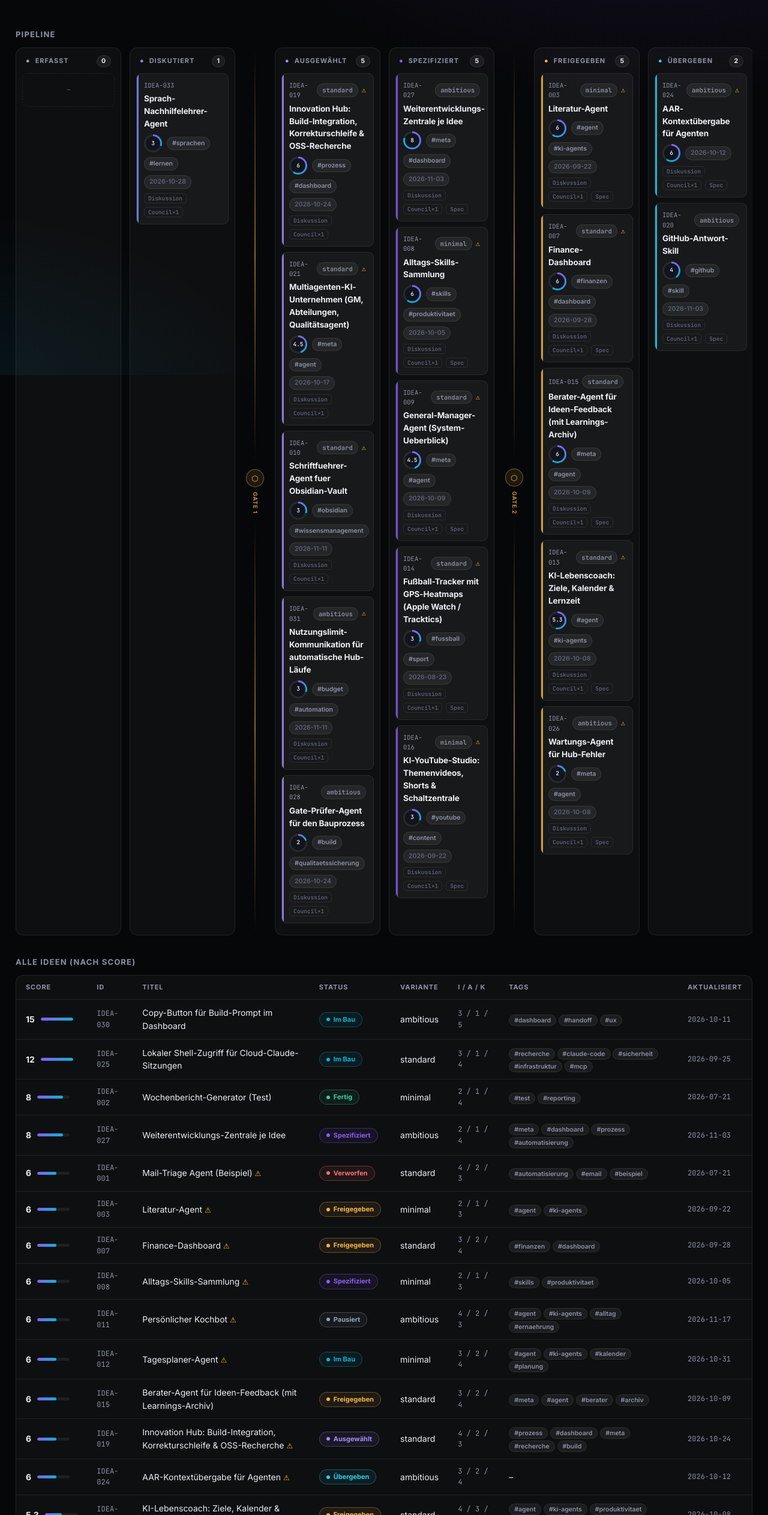
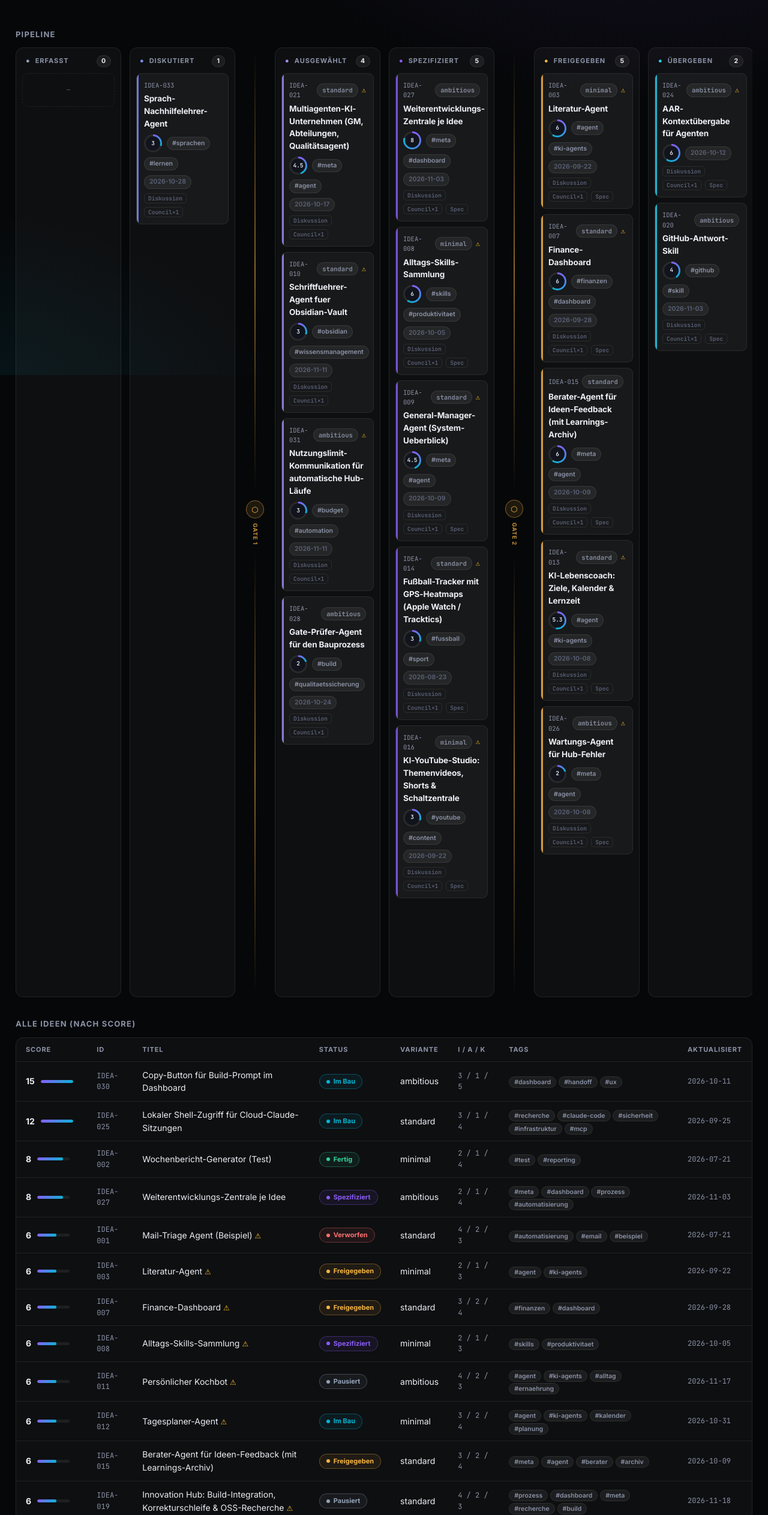
Before and after one commit to paulhsl/innovation-hub-dashboard, a plain HTML site: page index.html in a window 1280 px wide. Shown: the part 175-2700 px from the top of the page at 60% size. Drawn offline with Linux system fonts and the light colour scheme.

Commit message:
chore: dashboard update (846c67685e4d5e11725e80e8ceda9babdac02ae6)

```diff
--- a/index.html
+++ b/index.html
@@ -95,7 +95,7 @@
   <div class="logo"></div><h1>Innovation Hub</h1>
   <span class="badge">Read-only</span>
   <div class="hspace"></div>
-  <span class="stamp">Stand: 2026-11-17 15:04</span>
+  <span class="stamp">Stand: 2026-11-18 14:44</span>
 </header>
 <div id="stats">
   <div class="stat"><div class="k">Aktive Ideen</div><div class="v">28</div></div>
@@ -121,17 +121,8 @@
     <div class="cdocs"><span>Diskussion</span><span>Council×1</span></div>
   </div></div>
   </div><div class="gatewrap"><div class="gline"></div><div class="gicon">⬡</div><div class="glabel">GATE 1</div><div class="gline"></div></div><div class="col">
-    <h3><span style="color:#a78bfa">●</span> Ausgewählt<span class="cnt">5</span></h3>
+    <h3><span style="color:#a78bfa">●</span> Ausgewählt<span class="cnt">4</span></h3>
     <div class="cards"><div class="card" style="--sc:#a78bfa">
-    <div class="cid"><span>IDEA-019</span><span class="chip">standard</span><span class="risk-dot">⚠</span></div>
-    <div class="ctitle">Innovation Hub: Build-Integration, Korrekturschleife &amp; OSS-Recherche</div>
-    <div class="cfoot">
-      <div class="ring" style="--p:216"><span>6</span></div>
-      <span class="chip">#prozess</span><span class="chip">#dashboard</span>
-      <span class="chip dim">2026-10-24</span>
-    </div>
-    <div class="cdocs"><span>Diskussion</span><span>Council×1</span></div>
-  </div><div class="card" style="--sc:#a78bfa">
     <div class="cid"><span>IDEA-021</span><span class="chip">standard</span><span class="risk-dot">⚠</span></div>
     <div class="ctitle">Multiagenten-KI-Unternehmen (GM, Abteilungen, Qualitätsagent)</div>
     <div class="cfoot">
@@ -364,7 +355,7 @@
     <div class="cdocs"><span>Diskussion</span><span>Council×1</span><span>Spec</span><span>Retro</span></div>
   </div></div>
   </div><div class="col side">
-    <h3><span style="color:#94a3b8">●</span> Pausiert<span class="cnt">5</span></h3>
+    <h3><span style="color:#94a3b8">●</span> Pausiert<span class="cnt">6</span></h3>
     <div class="cards"><div class="card" style="--sc:#94a3b8">
     <div class="cid"><span>IDEA-011</span><span class="chip">ambitious</span><span class="risk-dot">⚠</span></div>
     <div class="ctitle">Persönlicher Kochbot</div>
@@ -372,6 +363,15 @@
       <div class="ring" style="--p:216"><span>6</span></div>
       <span class="chip">#agent</span><span class="chip">#ki-agents</span>
       <span class="chip dim">2026-11-17</span>
+    </div>
+    <div class="cdocs"><span>Diskussion</span><span>Council×1</span></div>
+  </div><div class="card" style="--sc:#94a3b8">
+    <div class="cid"><span>IDEA-019</span><span class="chip">standard</span><span class="risk-dot">⚠</span></div>
+    <div class="ctitle">Innovation Hub: Build-Integration, Korrekturschleife &amp; OSS-Recherche</div>
+    <div class="cfoot">
+      <div class="ring" style="--p:216"><span>6</span></div>
+      <span class="chip">#prozess</span><span class="chip">#dashboard</span>
+      <span class="chip dim">2026-11-18</span>
     </div>
     <div class="cdocs"><span>Diskussion</span><span>Council×1</span></div>
   </div><div class="card" style="--sc:#94a3b8">
@@ -548,11 +548,11 @@
   <td><div class="score-cell">6<div class="sbar"><i style="width:60%"></i></div></div></td>
   <td class="mono">IDEA-019</td>
   <td>Innovation Hub: Build-Integration, Korrekturschleife &amp; OSS-Recherche <span class="risk-dot">⚠</span></td>
-  <td><span class="pill" style="color:#a78bfa;border-color:#a78bfa55;background:#a78bfa14">Ausgewählt</span></td>
+  <td><span class="pill" style="color:#94a3b8;border-color:#94a3b855;background:#94a3b814">Pausiert</span></td>
   <td>standard</td>
   <td class="mono">4 / 2 / 3</td>
   <td><span class="chip">#prozess</span> <span class="chip">#dashboard</span> <span class="chip">#meta</span> <span class="chip">#recherche</span> <span class="chip">#build</span></td>
-  <td class="mono">2026-10-24</td>
+  <td class="mono">2026-11-18</td>
 </tr><tr>
   <td><div class="score-cell">6<div class="sbar"><i style="width:60%"></i></div></div></td>
   <td class="mono">IDEA-024</td>
```
